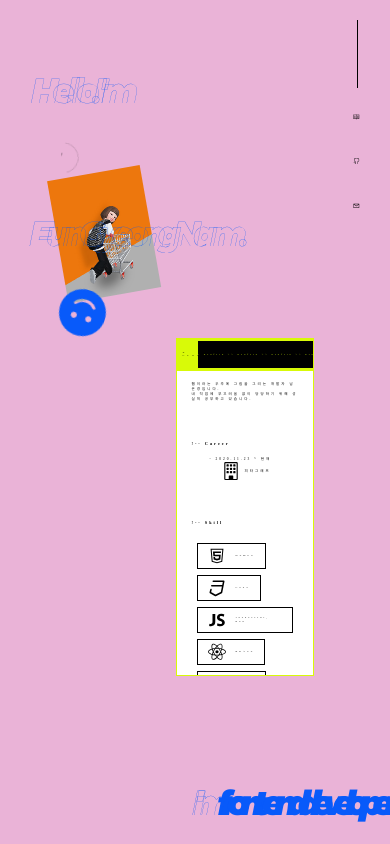
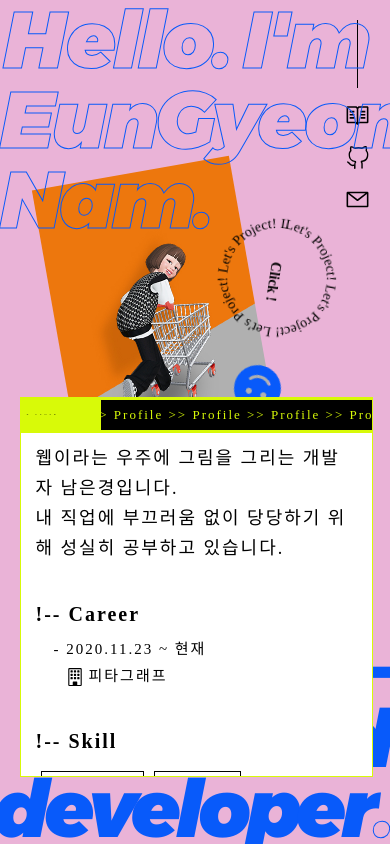
Before and after one commit to Kyung-A/portfolio, a React (Create React App) app: page /about in a window 390 px wide. Built offline with nearby package versions, Linux system fonts and the light colour scheme; a web font is replaced by a local one.

Commit message:
반응형 미디어쿼리 추가

```diff
--- a/src/components/AboutMainText.jsx
+++ b/src/components/AboutMainText.jsx
@@ -22,6 +22,15 @@ const TopText = styled.h2`
   font-family: 'Montserrat-BlackItalic';
   -webkit-text-stroke: 0.06vw #085afa;
   z-index: 50;
+
+  @media screen and (max-width: 1024px) {
+    top: 0px;
+    left: 0px;
+    line-height: 80px;
+    font-size: 5em;
+    letter-spacing: -3px;
+    -webkit-text-stroke: 1px #085afa;
+  }
 `;
 
 const animate = keyframes`
@@ -46,6 +55,16 @@ const BottomText = styled.h2`
     color: #085afa;
     -webkit-text-stroke: 0;
   }
+
+  @media screen and (max-width: 1024px) {
+    bottom: 0px;
+    font-size: 5em;
+    text-align: right;
+    white-space: initial;
+    line-height: 70px;
+    letter-spacing: -5px;
+    -webkit-text-stroke: 1px #085afa;
+  }
 `;
 
 const SmileIcon = styled.div`
@@ -63,6 +82,16 @@ const SmileIcon = styled.div`
     width: 100%;
     height: 100%;
     fill: #085afa;
+  }
+
+  @media screen and (max-width: 1024px) {
+    margin-top: -8vh;
+    margin-left: 15vw;
+  }
+
+  @media screen and (max-width: 416px) {
+    margin-top: -10vh;
+    margin-left: 60vw;
   }
 `;
 
--- a/src/components/AboutPopup.jsx
+++ b/src/components/AboutPopup.jsx
@@ -16,6 +16,17 @@ const Wrapper = styled.article`
   margin-left: -5vw;
   margin-top: -10vh;
   z-index: 100;
+
+  @media screen and (max-width: 1024px) {
+    margin-top: -2vh;
+    margin-left: -15vw;
+  }
+
+  @media screen and (max-width: 416px) {
+    left: 0%;
+    margin-top: -3vh;
+    margin-left: 5vw;
+  }
 `;
 
 const Popup = styled.div`
@@ -27,6 +38,16 @@ const Popup = styled.div`
   border: 0.21vw solid #d8fa08;
   overflow: hidden;
   border-top: none;
+
+  @media screen and (max-width: 1024px) {
+    width: 50vw;
+    height: 43vh;
+  }
+
+  @media screen and (max-width: 416px) {
+    width: 90vw;
+    height: 45vh;
+  }
 `;
 
 const PopupHeader = styled.div`
@@ -49,6 +70,10 @@ const CloseButton = styled.button`
   font-family: 'Cafe24SsurroundAir';
   border: 0;
   background-color: transparent;
+
+  @media screen and (max-width: 1024px) {
+    width: 80px;
+  }
 `;
 
 const PopupSection = styled.div`
@@ -62,6 +87,15 @@ const PopupSection = styled.div`
     font-family: 'Cafe24SsurroundAir';
     margin: 0;
     letter-spacing: 2px;
+
+    @media screen and (max-width: 1024px) {
+      font-size: 15px;
+    }
+
+    @media screen and (max-width: 416px) {
+      font-size: 18px;
+      line-height: 30px;
+    }
   }
 `;
 
@@ -105,6 +139,10 @@ const TextRolling = styled.div`
     animation-timing-function: linear;
     animation-iteration-count: infinite;
     animation-name: ${textRollingAnimation};
+
+    @media screen and (max-width: 416px) {
+      font-size: 13px;
+    }
   }
 `;
 
@@ -113,6 +151,14 @@ const SectionTitle = styled.h3`
   margin: 0;
   letter-spacing: 2px;
   font-family: 'Cafe24SsurroundAir';
+
+  @media screen and (max-width: 1024px) {
+    font-size: 18px;
+  }
+
+  @media screen and (max-width: 416px) {
+    font-size: 20px;
+  }
 `;
 
 const Career = styled.div`
@@ -142,6 +188,14 @@ const CareerList = styled.ul`
         height: 18px;
         margin-right: 5px;
       }
+
+      @media screen and (max-width: 1024px) {
+        font-size: 15px;
+      }
+    }
+
+    @media screen and (max-width: 1024px) {
+      font-size: 15px;
     }
   }
 `;
@@ -180,6 +234,10 @@ const SkillItem = styled.li`
     width: 18px;
     height: 18px;
     margin-right: 10px;
+  }
+
+  @media screen and (max-width: 1024px) {
+    font-size: 13px;
   }
 `;
 
--- a/src/components/IntroMainText.jsx
+++ b/src/components/IntroMainText.jsx
@@ -11,6 +11,14 @@ const Text = styled.p`
   font-size: 1.7vw;
   font-family: 'Montserrat-BlackItalic';
   -webkit-text-stroke: 0.06vw #000;
+
+  @media screen and (max-width: 1024px) {
+    left: 10px;
+    font-size: 2em;
+    line-height: 40px;
+    padding: 0px 10px;
+    -webkit-text-stroke: 1px #000;
+  }
 `;
 
 const IntroMainText = () => {
--- a/src/components/LinkListPanel.jsx
+++ b/src/components/LinkListPanel.jsx
@@ -8,6 +8,10 @@ import { Link, useLocation } from 'react-router-dom';
 const Wrapper = styled.article`
   position: absolute;
   right: 30px;
+
+  @media screen and (max-width: 1024px) {
+    right: 20px;
+  }
 `;
 
 const LinkList = styled.ul`
@@ -33,6 +37,11 @@ const LinkItem = styled.li`
     width: 100%;
     height: 100%;
   }
+
+  @media screen and (max-width: 1024px) {
+    width: 25px;
+    height: 25px;
+  }
 `;
 
 const Bar = styled.span`
@@ -41,6 +50,10 @@ const Bar = styled.span`
   height: 8vh;
   background-color: #000;
   margin: 0px auto 15px;
+
+  @media screen and (max-width: 1024px) {
+    width: 1px;
+  }
 `;
 
 const LinkListPanel = () => {
--- a/src/components/List.jsx
+++ b/src/components/List.jsx
@@ -11,6 +11,10 @@ const Wrapper = styled.div`
   align-items: center;
   justify-content: center;
   margin-top: 5vh;
+
+  @media screen and (max-width: 1024px) {
+    flex-direction: column;
+  }
 `;
 
 const ProjectListWrapper = styled.article`
@@ -22,6 +26,15 @@ const ProjectListWrapper = styled.article`
   border: 0.21vw solid #d8fa08;
   border-top: none;
   margin-right: 3vw;
+
+  @media screen and (max-width: 1024px) {
+    width: 70vw;
+    margin-right: 0vw;
+  }
+
+  @media screen and (max-width: 416px) {
+    width: 90%;
+  }
 `;
 
 const StudyListWrapper = styled.article`
@@ -33,6 +46,15 @@ const StudyListWrapper = styled.article`
   background-color: #fff;
   border: 0.21vw solid #d8fa08;
   border-top: none;
+
+  @media screen and (max-width: 1024px) {
+    margin: 50px 0px;
+    width: 70vw;
+  }
+
+  @media screen and (max-width: 416px) {
+    width: 90%;
+  }
 `;
 
 const ItemListHeader = styled.div`
@@ -49,6 +71,10 @@ const ItemListHeader = styled.div`
   background-color: #d8fa08;
   padding: 0px 15px;
   box-sizing: border-box;
+
+  @media screen and (max-width: 1024px) {
+    font-size: 13px;
+  }
 `;
 
 const ItemList = styled.ul`
@@ -90,6 +116,18 @@ const Item = styled.li`
       background-color: #ccc;
       font-family: 'Cafe24SsurroundAir';
       font-size: 0.6vw;
+
+      @media screen and (max-width: 1024px) {
+        font-size: 13px;
+      }
+    }
+
+    @media screen and (max-width: 416px) {
+      width: 100%;
+      flex: initial;
+      height: 130px;
+      margin-bottom: 15px;
+      border: 1px solid #ececec;
     }
   }
 
@@ -102,10 +140,18 @@ const Item = styled.li`
   .item-title {
     font-size: 1.2vw;
     font-weight: bold;
+
+    @media screen and (max-width: 1024px) {
+      font-size: 18px;
+    }
   }
 
   .item-lang {
     font-size: 0.8vw;
+
+    @media screen and (max-width: 1024px) {
+      font-size: 15px;
+    }
   }
 
   .item-position {
@@ -113,11 +159,19 @@ const Item = styled.li`
     font-size: 1vw;
     margin: 3px 0px;
     color: #085afa;
+
+    @media screen and (max-width: 1024px) {
+      font-size: 15px;
+    }
   }
 
   .item-description {
     font-size: 0.8vw;
     margin-top: 15px;
+
+    @media screen and (max-width: 1024px) {
+      font-size: 13px;
+    }
   }
 
   .item-url {
@@ -143,6 +197,14 @@ const Item = styled.li`
       height: 10px;
       background-color: #d8fa08;
       z-index: -1;
+
+      @media screen and (max-width: 1024px) {
+        width: 25vw;
+      }
+
+      @media screen and (max-width: 416px) {
+        width: 70vw;
+      }
     }
 
     &.null::before {
@@ -155,6 +217,16 @@ const Item = styled.li`
       background-color: transparent;
       z-index: -1;
     }
+
+    @media screen and (max-width: 1024px) {
+      font-size: 15px;
+    }
+  }
+
+  @media screen and (max-width: 416px) {
+    flex-direction: column;
+    height: auto;
+    padding: 20px 15px;
   }
 `;
 
@@ -201,6 +273,10 @@ const ItemListFooter = styled.div`
     animation-timing-function: linear;
     animation-iteration-count: infinite;
     animation-name: ${textRollingAnimation};
+
+    @media screen and (max-width: 1024px) {
+      font-size: 12px;
+    }
   }
 `;
 
--- a/src/components/ProfileImg.jsx
+++ b/src/components/ProfileImg.jsx
@@ -16,6 +16,18 @@ const Wrapper = styled.article`
   img {
     width: 100%;
   }
+
+  @media screen and (max-width: 1024px) {
+    width: 300px;
+    margin-top: -40vh;
+    margin-left: -30vw;
+  }
+
+  @media screen and (max-width: 416px) {
+    width: 200px;
+    margin-top: -30vh;
+    margin-left: -30vw;
+  }
 `;
 
 const ProfileImg = () => {
--- a/src/components/ProjectMainText.jsx
+++ b/src/components/ProjectMainText.jsx
@@ -21,6 +21,23 @@ const MainText = styled.div`
     color: #07328a;
     -webkit-text-stroke: 0px;
   }
+
+  @media screen and (max-width: 1024px) {
+    width: 350px;
+    padding: 20px 30px 30px 30px;
+    margin: 35px auto 0px;
+    font-size: 3em;
+    line-height: 45px;
+    border: 15px solid #07328a;
+    -webkit-text-stroke: 1px #07328a;
+  }
+
+  @media screen and (max-width: 416px) {
+    width: 300px;
+    font-size: 2.5em;
+    line-height: 35px;
+    padding: 10px 20px 20px 20px;
+  }
 `;
 
 const ProjectMainText = () => {
--- a/src/components/ProjectMoveLink.jsx
+++ b/src/components/ProjectMoveLink.jsx
@@ -21,6 +21,26 @@ const Wrapper = styled.div`
 
     g:last-child text {
       font-weight: bold;
+    }
+  }
+
+  @media screen and (max-width: 1024px) {
+    top: 130px;
+    right: 100px;
+
+    svg {
+      width: 30vw;
+      font-size: 20px;
+    }
+  }
+
+  @media screen and (max-width: 416px) {
+    top: 170px;
+    right: 15px;
+
+    svg {
+      width: 200px;
+      font-size: 25px;
     }
   }
 `;
--- a/src/components/StartButton.jsx
+++ b/src/components/StartButton.jsx
@@ -13,7 +13,10 @@ const Wrapper = styled.div`
   height: 100%;
 `;
 
-const WrapperInner = styled.div``;
+const WrapperInner = styled.div`
+  padding: 0px 20px;
+  box-sizing: border-box;
+`;
 
 const Button = styled.button`
   position: absolute;
@@ -29,12 +32,22 @@ const Button = styled.button`
   img {
     width: 100%;
   }
+
+  @media screen and (max-width: 1024px) {
+    width: 80px;
+    margin-top: 100px;
+    margin-left: -40px;
+  }
 `;
 
 const ImgWrapper = styled.div`
   width: 500px;
 
   img {
+    width: 100%;
+  }
+
+  @media screen and (max-width: 1024px) {
     width: 100%;
   }
 `;
--- a/src/pages/Project.jsx
+++ b/src/pages/Project.jsx
@@ -8,6 +8,7 @@ const PageWrapper = styled.div`
   position: absolute;
   width: 100%;
   height: 100%;
+  overflow-y: auto;
 `;
 
 const Project = () => {
```
Also changed, not shown: src/components/DropBanner.jsx (added).
